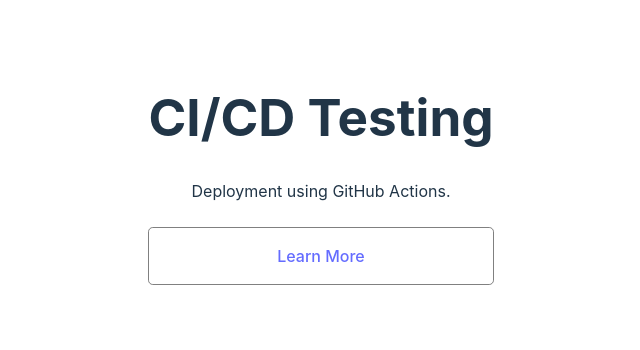
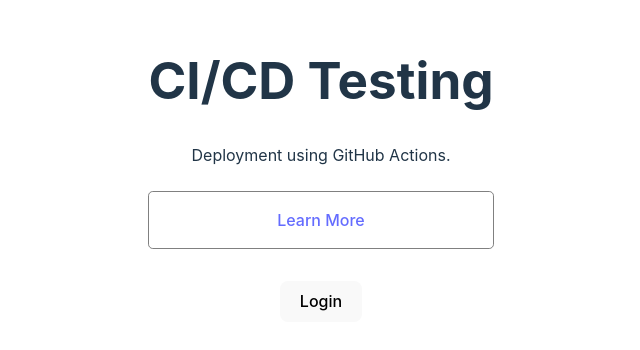
Before and after one commit to Jacobkyalo/CI-CD-Testing, a React (Vite) app: page / in a window 1280 px wide. Shown: the part 230-580 px from the top of the page, without its empty margins (319-959 px from the left). Built offline with nearby package versions, Linux system fonts and the light colour scheme.

Commit message:
login component

```diff
--- a/src/App.jsx
+++ b/src/App.jsx
@@ -1,4 +1,7 @@
+import { ToastContainer } from "react-toastify";
 import TestComponent from "./components/TestComponent";
+import Login from "./components/Login";
+import "react-toastify/dist/ReactToastify.css";
 import "./App.css";
 
 function App() {
@@ -8,9 +11,11 @@
 
   return (
     <>
+      <ToastContainer autoClose={1000} />
       <h1>CI/CD Testing</h1>
       <p>Deployment using GitHub Actions.</p>
       <TestComponent />
+      <Login />
     </>
   );
 }
--- /dev/null
+++ b/src/components/Login.jsx
@@ -0,0 +1,17 @@
+import React from "react";
+import { toast } from "react-toastify";
+
+const Login = () => {
+  return (
+    <div>
+      <button
+        style={{ marginTop: "2rem" }}
+        onClick={() => toast.success("Login Successfully")}
+      >
+        Login
+      </button>
+    </div>
+  );
+};
+
+export default Login;
```
